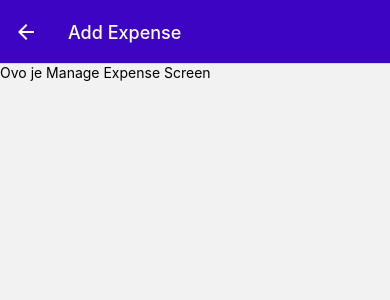
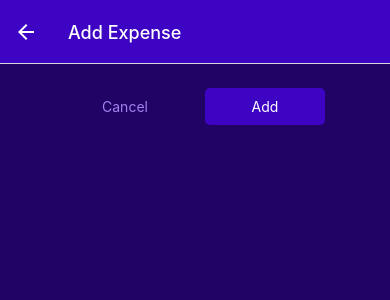
Before and after one commit to IvanRadovic/TheExpenseTracker-reactNative, a React Native app: screen /ManageExpense in a window 390 px wide. Shown: the top 300 px of the page. Built offline with nearby package versions, Linux system fonts and the light colour scheme.

Commit message:
Styling customs buttons

```diff
--- /dev/null
+++ b/components/UI/CustomButtons.component.jsx
@@ -0,0 +1,40 @@
+import { View, Pressable, Text, StyleSheet } from "react-native";
+import { GlobalStyles } from "../../constats/styles";
+
+const CustomButton = ({ children, onPress, mode, style }) => {
+
+    return (
+        <View style={style}>
+            <Pressable onPress={onPress} style={({pressed}) => pressed && styles.pressed }>
+                <View style={[styles.button, mode === 'flat' && styles.flat]}>
+                    <Text style={[styles.buttonText, mode === 'flat' && styles.flatText]}>{children}</Text>
+                </View>
+            </Pressable>
+        </View>
+     );
+}
+
+export default CustomButton;
+
+const styles = StyleSheet.create({
+    button:{
+        borderRadius:5,
+        padding:10,
+        backgroundColor:GlobalStyles.colors.primary500
+    },
+    flat:{
+        backgroundColor:'transparent'
+    },
+    buttonText:{
+        color:'white',
+        textAlign:'center'
+    },
+    flatText:{
+        color:GlobalStyles.colors.primary200
+    },
+    pressed:{
+        opacity:0.75,
+        backgroundColor:GlobalStyles.colors.primary100,
+        borderRadius:5
+    }
+});
--- a/screens/ManageExpenseScreen.jsx
+++ b/screens/ManageExpenseScreen.jsx
@@ -1,5 +1,8 @@
 import { useLayoutEffect } from "react";
-import { View, Text } from "react-native"
+import { View, StyleSheet } from "react-native"
+import IconButton from "../components/UI/IconButton.component";
+import { GlobalStyles } from "../constats/styles";
+import CustomButton from "../components/UI/CustomButtons.component";
 
 const ManageExpenseScreen = ({ route, navigation }) => {
 
@@ -13,11 +16,60 @@
         });
     }, [navigation, isEditing]);
 
+    const deleteExpenseHandler = () => {
+
+    };
+
+    const cancelHandler = () => {
+
+    }
+
+    const confirmHandler = () => {
+
+    }
+
     return (
-        <View>
-            <Text>Ovo je Manage Expense Screen</Text>
+        <View style={styles.container}>
+            <View style={styles.buttons}>
+                <CustomButton mode='flat' onPress={cancelHandler} style={styles.button} >Cancel</CustomButton>
+                <CustomButton onPress={confirmHandler} style={styles.button}>{isEditing ? 'Update' : 'Add'}</CustomButton>
+            </View>
+            {isEditing && (
+                <View style={styles.deleteContainer}>
+                    <IconButton
+                        icon="trash"
+                        color={GlobalStyles.colors.error500}
+                        size={30}
+                        onPress={deleteExpenseHandler}
+                    />
+                </View>
+            )}
         </View>
     );
 }
 
 export default ManageExpenseScreen;
+
+const styles = StyleSheet.create({
+    container:{
+        flex:1,
+        padding:24,
+        backgroundColor:GlobalStyles.colors.primary800
+    },
+    buttons:{
+        flexDirection:'row',
+        justifyContent:'center',
+        alignItems:'center'
+    },
+    button:{
+        minWidth:120,
+        marginHorizontal:10
+    },
+    deleteContainer:{
+        marginTop:16,
+        paddingTop:10,
+        borderTopWidth:2,
+        borderTopColor:GlobalStyles.colors.primary200,
+        alignItems:'center'
+    }
+});
```
